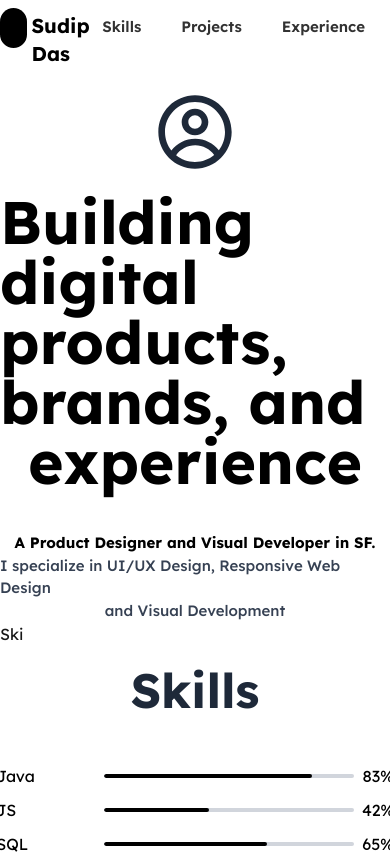
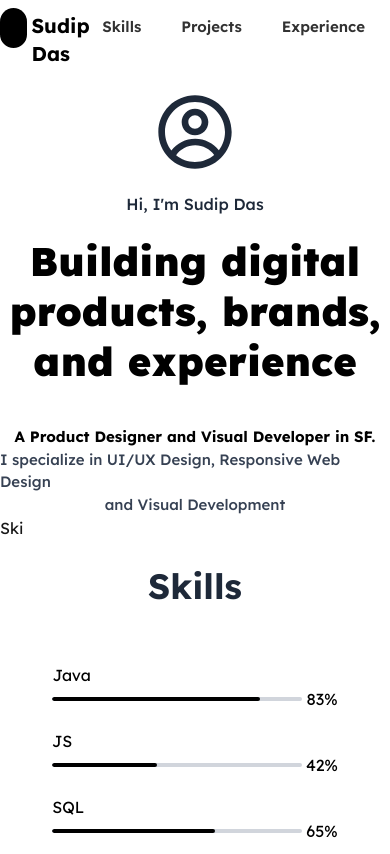
Before and after one commit to the-sudip/Portfolio, a Next.js app: page / in a window 390 px wide. Shown: the top 854 px of the page. Built offline with nearby package versions, Linux system fonts and the light colour scheme.

Commit message:
responsive added for skills and hero section

```diff
--- a/src/app/_components/HeroSection.jsx
+++ b/src/app/_components/HeroSection.jsx
@@ -3,15 +3,17 @@ import { CgProfile } from "react-icons/cg";
 
 const HeroSection = () => {
   return (
-    <div className="flex flex-col items-center bg-white gap-5 mt-5">
+    <div className="flex flex-col items-center justify-center bg-white gap-5 mt-5">
       <div className="text-[80px] font-medium text-gray-800">
         <CgProfile />
       </div>
-      <div className="flex flex-col items-center font-bold text-6xl text-black">
-        <div>Building digital</div>
-        <div>products, brands, and</div>
-        <div>experience</div>
-      </div>
+      <p className="text-gray-800 font-medium">Hi, I'm Sudip Das</p>
+
+        {/* <div className="m-0">Building digital</div>
+        <div className="m-0 p-0">products, brands, and</div>
+        <div className="m-0 p-0">experience</div> */}
+        <p className="text-[40px] text-center leading-tight font-black sm:text-[70px] md:text-[100px] text-black">Building digital products, brands, and experience</p>
+
       <div className="flex flex-col items-center font-medium text-[15px] text-gray-700 mt-5">
         <p>
           <span className="font-bold text-black">
--- a/src/app/_components/PercentageBar.jsx
+++ b/src/app/_components/PercentageBar.jsx
@@ -1,20 +1,24 @@
 import React from "react";
 
 const PercentageBar = ({ name, percentage }) => {
-    console.log("Percentage called")
+  console.log("Percentage called");
   const value = Number(percentage);
   const maxLen = 250;
   const len = maxLen * (value / 100);
   return (
-    <div className="flex gap-2 items-center">
+    <div className="flex flex-col mb-2 lg:flex-row">
       <div className="text-black w-[100px]">{name}</div>
-      <div className={`w-[250px] h-1 rounded-full bg-gray-300 relative overflow-hidden`}>
+      <div className="flex justify-center items-center">
         <div
-          className={`rounded-full top-0 left-0 bg-black h-full`}
-          style={{ width: `${value}%` }}
-        ></div>
+          className={`progressBar w-[250px] h-1 rounded-full bg-gray-300 relative overflow-hidden mr-1`}
+        >
+          <div
+            className={`progress rounded-full top-0 left-0 bg-black h-full`}
+            style={{ width: `${value}%` }}
+          ></div>
+        </div>
+        <p className="text-black">{percentage}%</p>
       </div>
-      <p className="text-black">{percentage}%</p>
     </div>
   );
 };
--- a/src/app/_components/Skills.jsx
+++ b/src/app/_components/Skills.jsx
@@ -13,7 +13,7 @@ const Skills = () => {
     ]
   return (
     <div id='skills' className='flex flex-col gap-2.5 justify-center items-center my-5'>
-        <h2 className='text-5xl font-bold text-gray-800 mb-10'>Skills</h2>
+        <h2 className=' text-[35px] sm:text-5xl font-bold text-gray-800 mb-10'>Skills</h2>
       {Skills.map((skill) => (
         <div id={skill.id}><PercentageBar name={skill.name} percentage={skill.percentage} /></div>
       ))}
```
